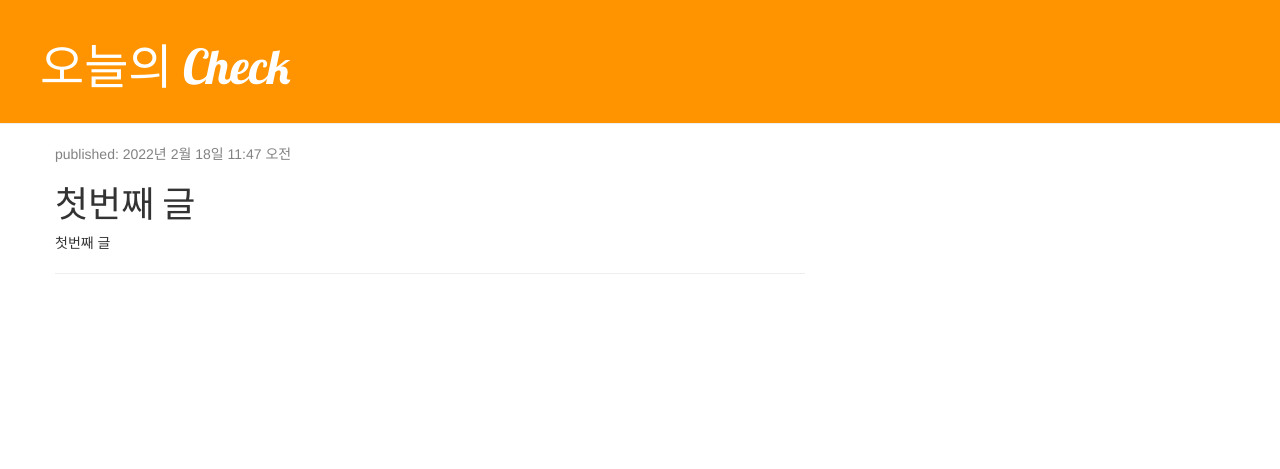
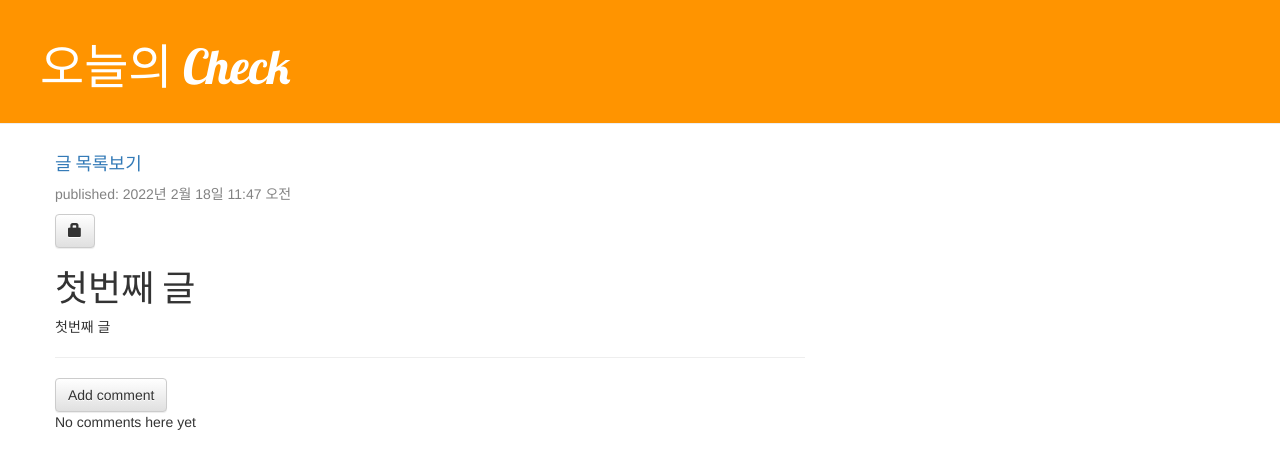
Before and after one commit to JaeWonyH/todayApp, a Django app: page /todayblog/freepost/1 in a window 1280 px wide. Shown: the top 469 px of the page. Run offline with Django 4.2, Linux system fonts and the light colour scheme; data comes from the database, SQL or seed files in the repository; both versions use the stored data as it was after the commit; some libraries are stand-ins or nearby versions.

Commit message:
todayblog(freepost_page)

```diff
--- a/todayblog/forms.py
+++ b/todayblog/forms.py
@@ -1,6 +1,12 @@
 from django import forms
 from .models import Post, Comment
 
+
+#Modelfrom을 상속받는 CommentModelForm 클래스 정의
+class CommentModelFrom(forms.ModelForm):
+    class Meta:
+        model = Comment
+        fields = ('author','text',)
 
 #ModelForm을 상속받는 PostModelForm 클래스 정의
 class PostModelForm(forms.ModelForm):
--- a/todayblog/templates/todayblog/free_post_detail.html
+++ b/todayblog/templates/todayblog/free_post_detail.html
@@ -1,49 +1,45 @@
 {% extends 'todayblog/base.html' %}
-{#base.html 상속#}
+
 
 {% block content %}
-{#    <script>#}
-{#        function post_remove(){#}
-{#            var result = confirm('삭제하실꺼에유?');#}
-            {#삭제한다면#}
-{#            if(result){#}
-{#                var remove_url = "{% url 'post_remove' pk=post_key.pk %}";#}
-{#                document.location.href = remove_url;#}
-{#            }#}
-{#        }#}
-{#    </script>#}
+    <h4><a href="{% url 'free_post_list' %}">글 목록보기</a></h4>
     <div class="post">
         <div class="date">
             <p>published: {{ post_key.published_date }}</p>
         </div>
-{#        {% if user.is_authenticated %}#}
-{#            <a class="btn btn-default" href="{% url 'post_edit' pk=post_key.pk %}">#}
-{#                <span class="glyphicon glyphicon-pencil"></span></a>#}
-{#            <a class="btn btn-default" href="#" onclick="post_remove()">#}
-{#                <span class="glyphicon glyphicon-remove"></span></a>#}
-{#        {% endif %}#}
+        {% if user.is_authenticated %}
+            <a class="btn btn-default" href="{% url 'free_post_edit' pk=post_key.pk %}">
+                <span class="glyphicon glyphicon-pencil"></span></a>
+            <a class="btn btn-default" href="{% url 'free_post_remove' pk=post_key.pk %}">
+                <span class="glyphicon glyphicon-remove"></span></a>
+        {% else %}
+            <a href="{% url 'login' %}" class="btn btn-default">
+                <span class="glyphicon glyphicon-lock"></span></a>
+        {% endif %}
         <h1>{{ post_key.title }}</h1>
         <p>{{ post_key.text| linebreaksbr }}</p>
 
         <hr>
-{#        <a class="btn btn-default" href="{% url 'add_comment_to_post' pk=post_key.pk %}">Add comment</a>#}
-{#        {% for comment in post_key.comments.all %}#}
-{#            {% if user.is_authenticated or comment.approved_comment %}#}
-{#            <div class="comment">#}
-{#                <div class="date">{{ comment.created_date }}#}
-{#                    {% if not comment.approved_comment %}#}
-{#                        <a class="btn btn-default" href="{% url 'comment_remove' pk=comment.pk %}">#}
-{#                            <span class="glyphicon glyphicon-remove"></span></a>#}
-{#                        <a class="btn btn-default" href="{% url 'comment_approve' pk=comment.pk %}">#}
-{#                            <span class="glyphicon glyphicon-ok"></span></a>#}
-{#                    {% endif %}#}
-{#                </div>#}
-{#                <strong>{{ comment.author }}</strong>#}
-{#                <p>{{ comment.text|linebreaks }}<hr></p>#}
-{#            </div>#}
-{#            {% endif %}#}
-{#        {% empty %}#}
-{#            <p>No comments here yet </p>#}
-{#        {% endfor %}#}
+        <a class="btn btn-default" href="{% url 'add_comment_to_post' pk=post_key.pk %}">Add comment</a>
+        {% for comment in post_key.comments.all %}
+            {% if user.is_authenticated or comment.approved_comment %}
+                <div class="comment">
+                    <div class="date">{{ comment.created_date }}
+                        {% if not comment.approved_comment %}
+                            <a class="btn btn-default" href="{% url 'comment_remove' pk=comment.pk %}">
+                                <span class="glyphicon glyphicon-remove"></span></a>
+                            <a class="btn btn-default" href="{% url 'comment_approve' pk=comment.pk %}">
+                                <span class="glyphicon glyphicon-ok"></span></a>
+                        {% endif %}
+                    </div>
+                    <strong>{{ comment.author }}</strong>
+                    <p>{{ comment.text|linebreaks }}
+                    <hr>
+                    </p>
+                </div>
+            {% endif %}
+        {% empty %}
+            <p>No comments here yet </p>
+        {% endfor %}
     </div>
 {% endblock %}
--- a/todayblog/templates/todayblog/free_post_list.html
+++ b/todayblog/templates/todayblog/free_post_list.html
@@ -22,7 +22,7 @@
             (<a href="{% url 'logout' %}?next={{ request.path }}">Log
             out</a>)</small></p>
     {% else %}
-        <a href="{% url 'login' %}" class = "free_top_menu">
+        <a href="{% url 'login' %}" class="free_top_menu">
             <span class="glyphicon glyphicon-lock"></span></a>
     {% endif %}
 </div>
@@ -43,6 +43,8 @@
             {% empty %}
                 <p>글이 없습니다.</p>
             {% endfor %}
+
+            {% include 'todayblog/pagination.html' with page=post_list %}
         </div>
     </div>
 </div>
--- a/todayblog/urls.py
+++ b/todayblog/urls.py
@@ -10,6 +10,15 @@ urlpatterns = [
     path('freepost/<int:pk>', views.free_post_detail, name='free_post_detail'),
     # http://localhost:8000/todayblog/freepost/new
     path('freepost/new/', views.post_new, name='free_post_new'),
-
+    # http://localhost:8000/todayblog/freepost/5/edit
+    path('freepost/<int:pk>/edit/', views.post_edit, name='free_post_edit'),
+    # http://localhost:8000/todayblog/freepost/5/remove
+    path('freepost/<int:pk>/remove/', views.post_remove, name='free_post_remove'),
+    # http://localhost:8000/todayblog/freepost/5/comment
+    path('freepost/<int:pk>/comment/', views.add_comment_to_post, name='add_comment_to_post'),
+    # http://localhost:8000/todayblog/freepost/5/comment/3/approve
+    path('comment/<int:pk>/approve/', views.comment_approve, name='comment_approve'),
+    # http://localhost:8000/todayblog/freepost/5/comment/3/approve
+    path('comment/<int:pk>/remove/', views.comment_remove, name='comment_remove'),
 
 ]
--- a/todayblog/views.py
+++ b/todayblog/views.py
@@ -1,11 +1,44 @@
 from django.contrib.auth.decorators import login_required
 from django.shortcuts import render, get_object_or_404, redirect
 from django.utils import timezone
+from django.core.paginator import Paginator, PageNotAnInteger, EmptyPage
 
-from .forms import PostForm
+from .forms import PostForm, PostModelForm, CommentModelFrom
 from .models import Post ,Comment
 
-#글 삭제
+
+#댓글 승인
+@login_required
+def comment_approve(request, pk):
+    comment = get_object_or_404(Comment, pk=pk)
+    comment.approve()
+    return redirect('free_post_detail', pk=comment.post.pk)
+
+#댓글 삭제
+@login_required
+def comment_remove(request, pk):
+    comment = get_object_or_404(Comment, pk=pk)
+    post_pk = comment.post.pk
+    comment.delete()
+    return redirect('free_post_detail', pk=post_pk)
+
+
+#댓글 등록
+def add_comment_to_post(request, pk):
+    post = get_object_or_404(Post, pk=pk)
+    if request.method == "POST":
+        form =CommentModelFrom(request.POST)
+        if form.is_valid():
+            comment = form.save(commit=False)
+            comment.post = post #새로 등록하는 comment가 어떤 post에 달리는지에 대한 정보
+            comment.save()
+            return redirect('free_post_detail', pk=post.pk)
+    else:
+        form = CommentModelFrom()
+    return render(request, 'todayblog/add_comment_to_post.html', {'form': form})
+
+
+#자유게시판 글 삭제
 @ login_required
 def post_remove(request, pk):
     post = Post.objects.get(pk=pk) # post = get_object_or_404(Post, pk=pk)과 같은 구문
@@ -13,24 +46,24 @@ def post_remove(request, pk):
     return redirect('free_post_list')
 
 
-# 글 수정
+# 자유게시판 글 수정
 @login_required
 def post_edit(request, pk):
     post = get_object_or_404(Post, pk=pk)
     if request.method == 'POST':
-        form = Post(request.POST, instance=post)
+        form = PostModelForm(request.POST, instance=post)
         if form.is_valid():
             post = form.save(commit=False)
             post.author = request.user
             post.published_date = timezone.now()
             post.save()
-            return redirect('post_detail', pk=post.pk)
+            return redirect('free_post_detail', pk=post.pk)
     else:
-        form = Post(instance=post)
+        form = PostModelForm(instance=post)
     return render(request, 'todayblog/free_post_edit.html', {'postform': form})
 
 
-#글 등록
+#자유게시판 글 등록
 @login_required
 def post_new(request):
     if request.method =='POST':
@@ -46,20 +79,39 @@ def post_new(request):
                 text = clean_data_dict['text'],
                 published_date= timezone.now()
             )
-            return redirect('free_post_detail', pk=post.pk)
+            return redirect('free_post_list')
     else:
         form = PostForm()
     return render(request, 'todayblog/free_post_edit.html', {'postform': form})
 
-# 글목록
+# 자유게시판 글목록
 def post_list(request):
 
     return render(request, 'todayblog/post_list.html')
 
-#자유게시판 글목록
+
+#자유게시판 글 페이지 목록 pagination
 def free_post_list(request):
-    posts = Post.objects.filter(published_date__lte=timezone.now()).order_by('-published_date')
-    return render(request, 'todayblog/free_post_list.html', {'post_list': posts})
+    post_queryset = Post.objects.filter(published_date__lte=timezone.now()).order_by('-published_date')
+    #Paginator 객체 생성
+    paginator = Paginator(post_queryset,2)
+
+    try:
+        # page 번호를 화면마다 받을 것임.
+        page_number = request.GET.get('page')
+        #받아온 페이지 번호로 page 객체 생성
+        page = paginator.page(page_number)
+    except PageNotAnInteger:
+        page = paginator.page(1)
+    except EmptyPage:
+        page = paginator.page(paginator.num_pages)
+
+    return render(request, 'todayblog/free_post_list.html', {'post_list': page})
+
+# #자유게시판 글목록
+# def free_post_list(request):
+#     posts = Post.objects.filter(published_date__lte=timezone.now()).order_by('-published_date')
+#     return render(request, 'todayblog/free_post_list.html', {'post_list': posts})
 
 #자유게시판 글 상세정보
 def free_post_detail(request,pk):
```
Also changed, not shown: todayblog/templates/todayblog/add_comment_to_post.html (added, +13 -0 lines), todayblog/templates/todayblog/pagination.html (added, +17 -0 lines), db.sqlite3.
